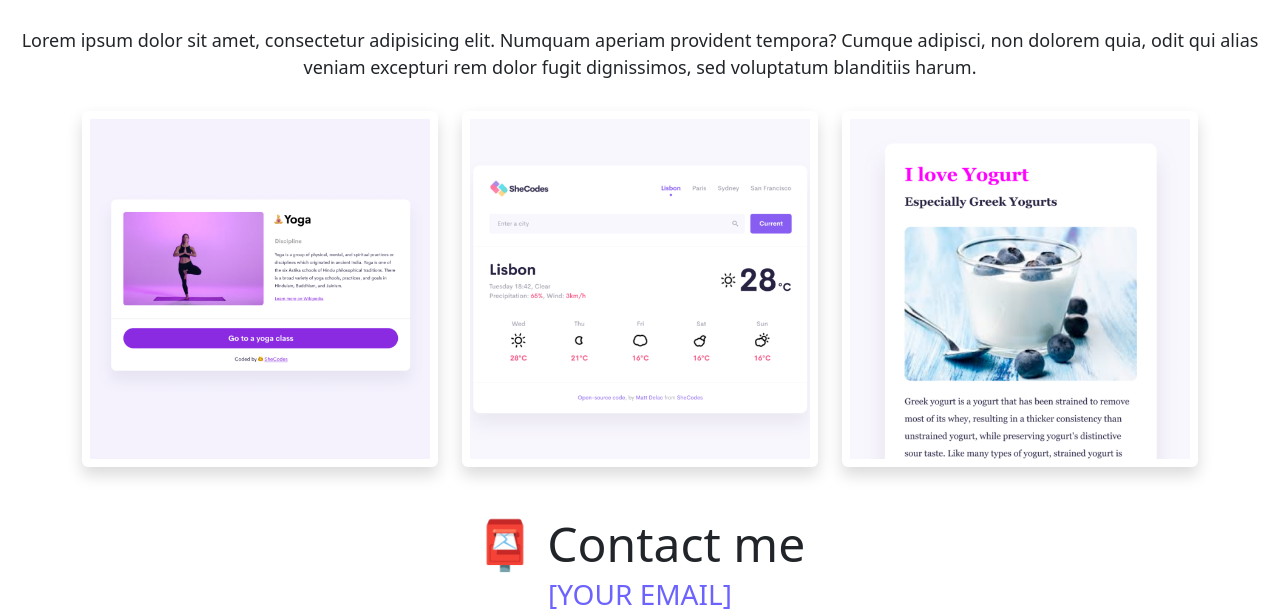
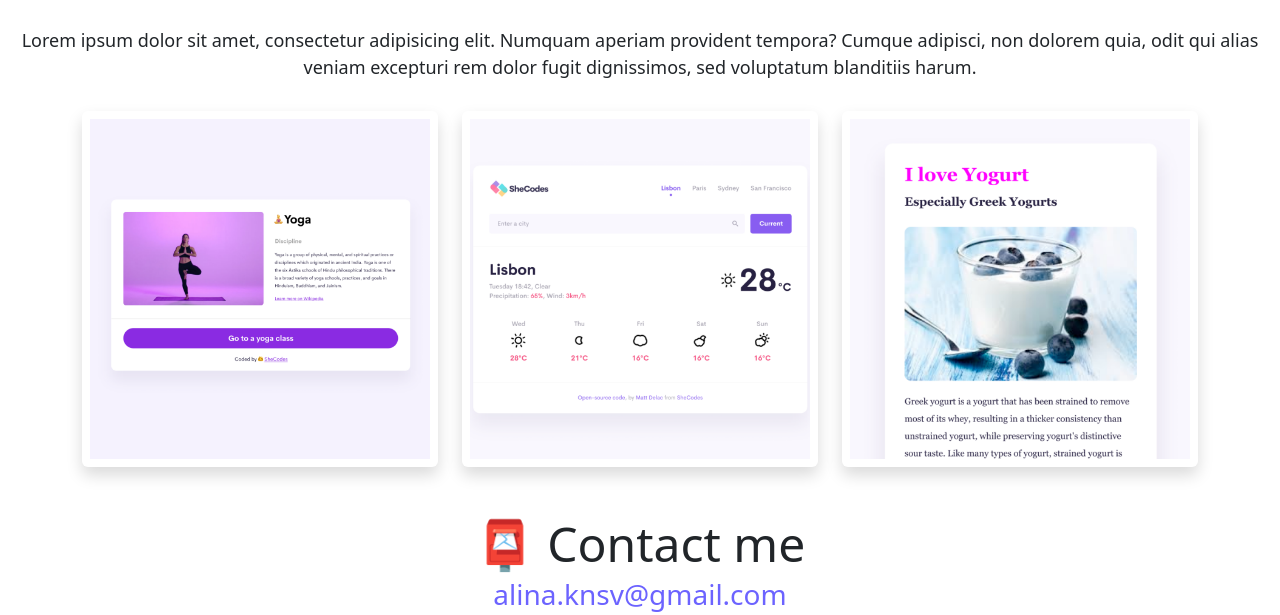
Before and after one commit to AlinaKoniseva/advanced-tools-homework, a plain HTML site: page about.html in a window 1280 px wide. Shown: the part 247-862 px from the top of the page. Drawn offline with nearby package versions, Linux system fonts and the light colour scheme.

Commit message:
Updated email details

```diff
--- a/about.html
+++ b/about.html
@@ -64,7 +64,7 @@
     </div>
     <div id="contact" class="mt-5">
       <h2 class="text-center">📮 Contact me</h2>
-      <a href="mailto:[YOUR EMAIL]" class="email-link"> [YOUR EMAIL] </a>
+      <a href="mailto:alina.knsv@gmail.com" class="email-link"> alina.knsv@gmail.com </a>
     </div>
   </body>
 </html>
```
